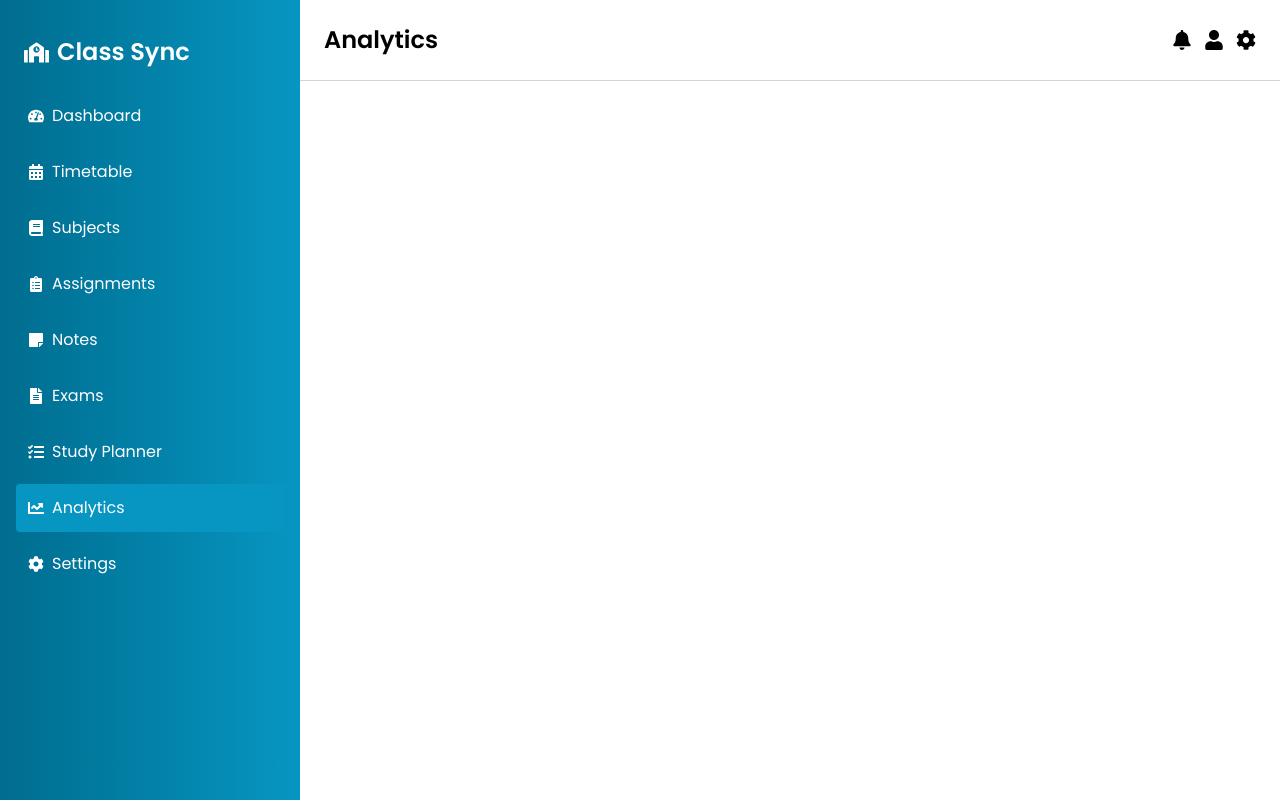
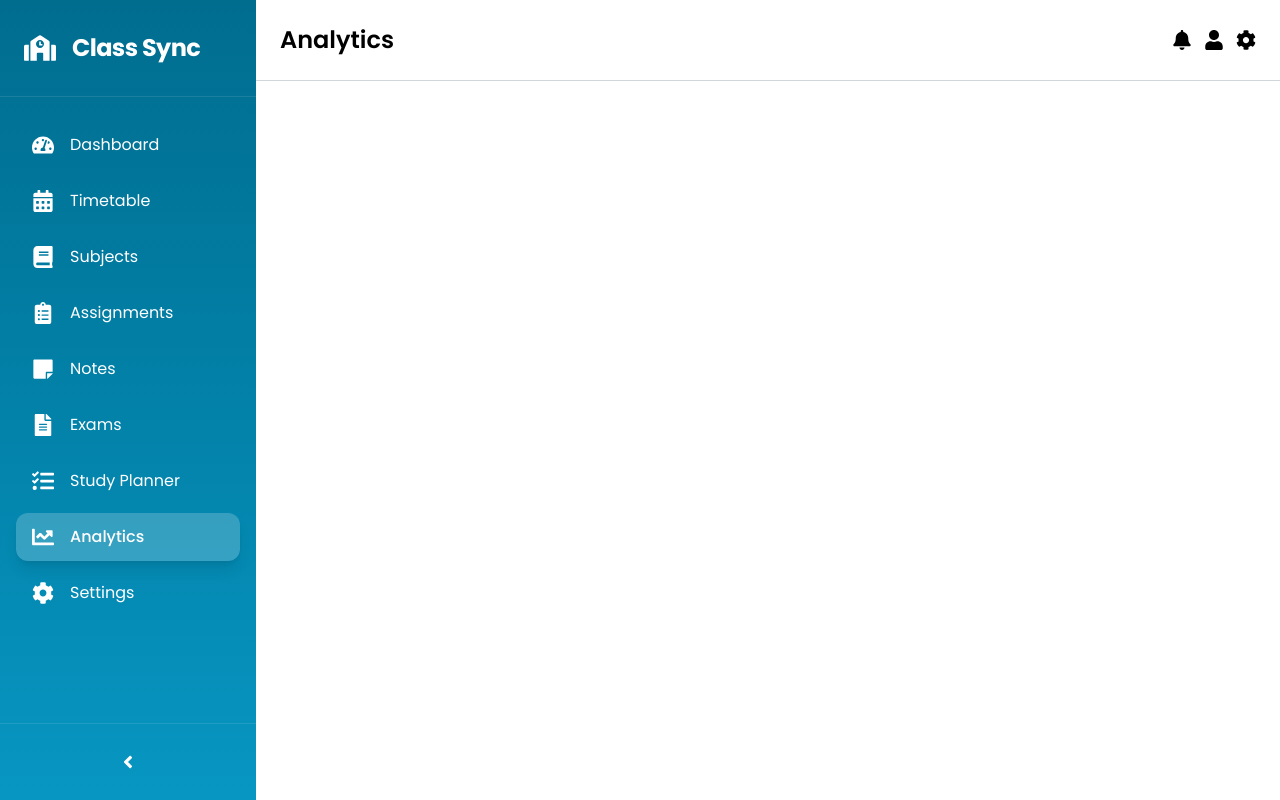
Before and after one commit to paldentitung/ClassSync, a React (Vite) app in the folder frontend/: page /analytics in a window 1280 px wide. Built offline with nearby package versions, Linux system fonts and the light colour scheme.

Commit message:
improve the sidebar

```diff
--- a/frontend/Components/SideBar.jsx
+++ b/frontend/Components/SideBar.jsx
@@ -1,4 +1,4 @@
-import React from "react";
+import React, { useState } from "react";
 import {
   FaTachometerAlt,
   FaCalendarAlt,
@@ -10,9 +10,14 @@ import {
   FaChartLine,
   FaCog,
   FaSchool,
+  FaAngleLeft,
+  FaAngleRight,
 } from "react-icons/fa";
 import { NavLink } from "react-router-dom";
+
 const SideBar = () => {
+  const [isExpanded, setIsExpanded] = useState(true);
+
   const sidebarItems = [
     { id: 1, name: "Dashboard", icon: FaTachometerAlt, link: "/" },
     { id: 2, name: "Timetable", icon: FaCalendarAlt, link: "/timetable" },
@@ -24,35 +29,81 @@ const SideBar = () => {
     { id: 8, name: "Analytics", icon: FaChartLine, link: "/analytics" },
     { id: 9, name: "Settings", icon: FaCog, link: "/settings" },
   ];
+
   return (
-    <div className="bg-linear-to-r from-(--mainColor) to-(--secondaryColor) text-white min-h-screen p-4 flex flex-col gap-4">
-      <div className="flex items-center gap-2 p-2 mt-3">
-        <FaSchool size={25} />
-        <h1 className="text-2xl font-semibold">Class Sync</h1>
+    <div
+      className={`bg-linear-to-b from-(--mainColor) to-(--secondaryColor) text-white min-h-screen flex flex-col transition-all duration-500 ease-in-out ${
+        isExpanded ? "w-64" : "w-20"
+      }`}
+    >
+      {/* Logo & Title - Smooth fade + slide */}
+      <div className="flex items-center gap-4 px-6 py-8 border-b border-white/10 overflow-hidden">
+        <FaSchool size={32} className="shrink-0" />
+        <h1
+          className={`text-2xl font-bold tracking-tight whitespace-nowrap transition-all duration-500 ease-in-out ${
+            isExpanded
+              ? "opacity-100 translate-x-0"
+              : "opacity-0 -translate-x-4"
+          }`}
+        >
+          Class Sync
+        </h1>
       </div>
 
-      <ul className="flex flex-col gap-2 ">
-        {sidebarItems.map((items) => {
-          const Icon = items.icon;
+      {/* Navigation */}
+      <nav className="flex-1 px-4 py-6">
+        <ul className="space-y-2">
+          {sidebarItems.map((item) => {
+            const Icon = item.icon;
             return (
-            <li
-              key={items.id}
-              className="flex items-center gap-2 transition-all duration-300 hover:bg-(--secondaryColor) hover:cursor-pointer  rounded "
-            >
+              <li key={item.id}>
                 <NavLink
-                to={items.link}
+                  to={item.link}
                   className={({ isActive }) =>
-                  `flex items-center gap-2 p-3 rounded w-full  ${
-                    isActive ? "bg-(--secondaryColor)" : ""
-                  } hover:bg-secondaryColor`
+                    `flex items-center gap-4 px-4 py-3 rounded-xl transition-all duration-300 group ${
+                      isActive
+                        ? "bg-white/20 shadow-lg font-medium"
+                        : "hover:bg-white/10"
+                    }`
                   }
                 >
-                <Icon /> {items.name}
+                  <Icon size={22} className="shrink-0" />
+                  <span
+                    className={`whitespace-nowrap transition-all duration-500 ease-in-out ${
+                      isExpanded
+                        ? "opacity-100 translate-x-0 w-auto"
+                        : "opacity-0 -translate-x-4 w-0"
+                    }`}
+                  >
+                    {item.name}
+                  </span>
                 </NavLink>
               </li>
             );
           })}
         </ul>
+      </nav>
+
+      {/* Toggle Button - Fixed at bottom */}
+      <div className="p-4 border-t border-white/10">
+        <button
+          onClick={() => setIsExpanded(!isExpanded)}
+          className="flex items-center justify-center w-full py-3 rounded-xl hover:bg-white/10 transition-all duration-300 group"
+          aria-label={isExpanded ? "Collapse sidebar" : "Expand sidebar"}
+        >
+          {isExpanded ? (
+            <FaAngleLeft
+              size={20}
+              className="transition-transform duration-300 group-hover:-translate-x-1"
+            />
+          ) : (
+            <FaAngleRight
+              size={20}
+              className="transition-transform duration-300 group-hover:translate-x-1"
+            />
+          )}
+        </button>
+      </div>
     </div>
   );
 };
--- a/frontend/MainLayout/MainLayout.jsx
+++ b/frontend/MainLayout/MainLayout.jsx
@@ -4,7 +4,7 @@ import Header from "../Components/Header";
 const MainLayout = ({ children }) => {
   return (
     <div className="min-h-screen flex">
-      <aside className="h-full w-75">
+      <aside className="h-full ">
         <SideBar />
       </aside>
       <div className="flex-1 flex flex-col gap-4 ">
```
Lines whose indentation alone changed are shown as unchanged.
